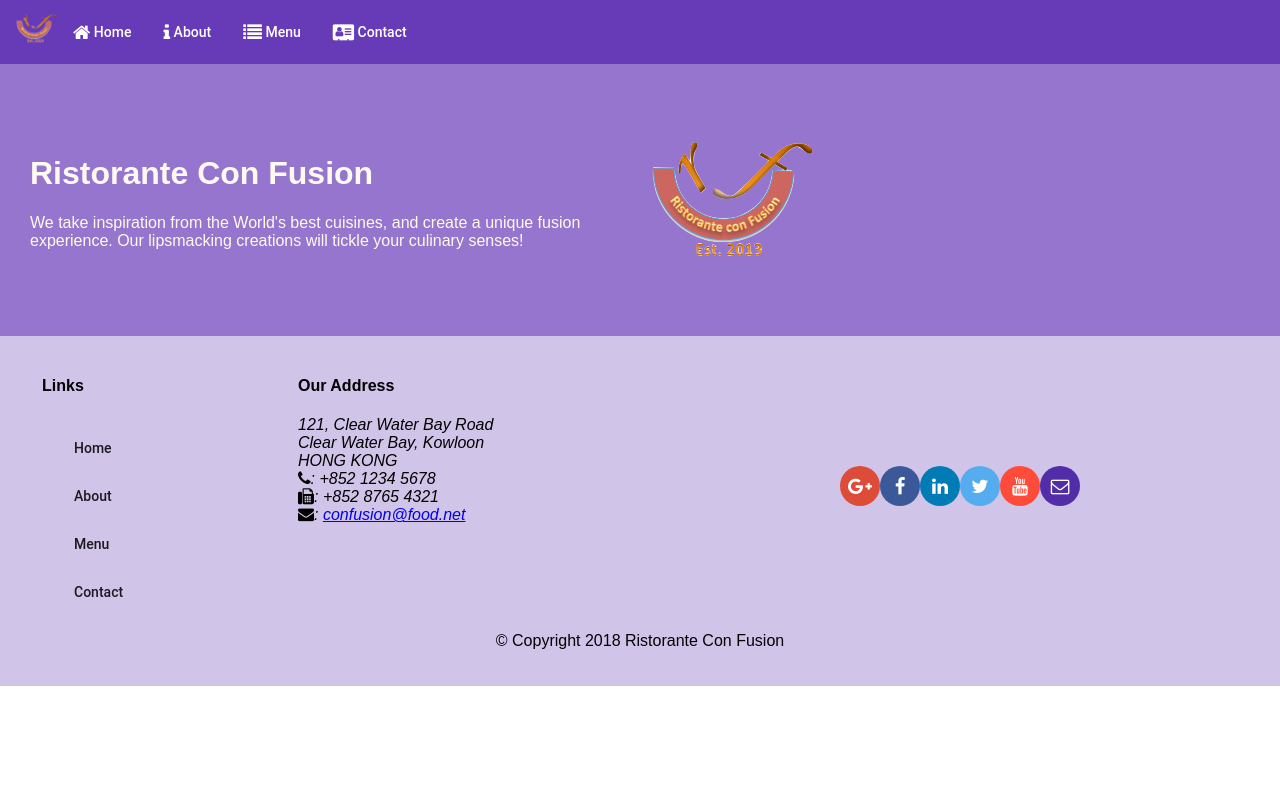
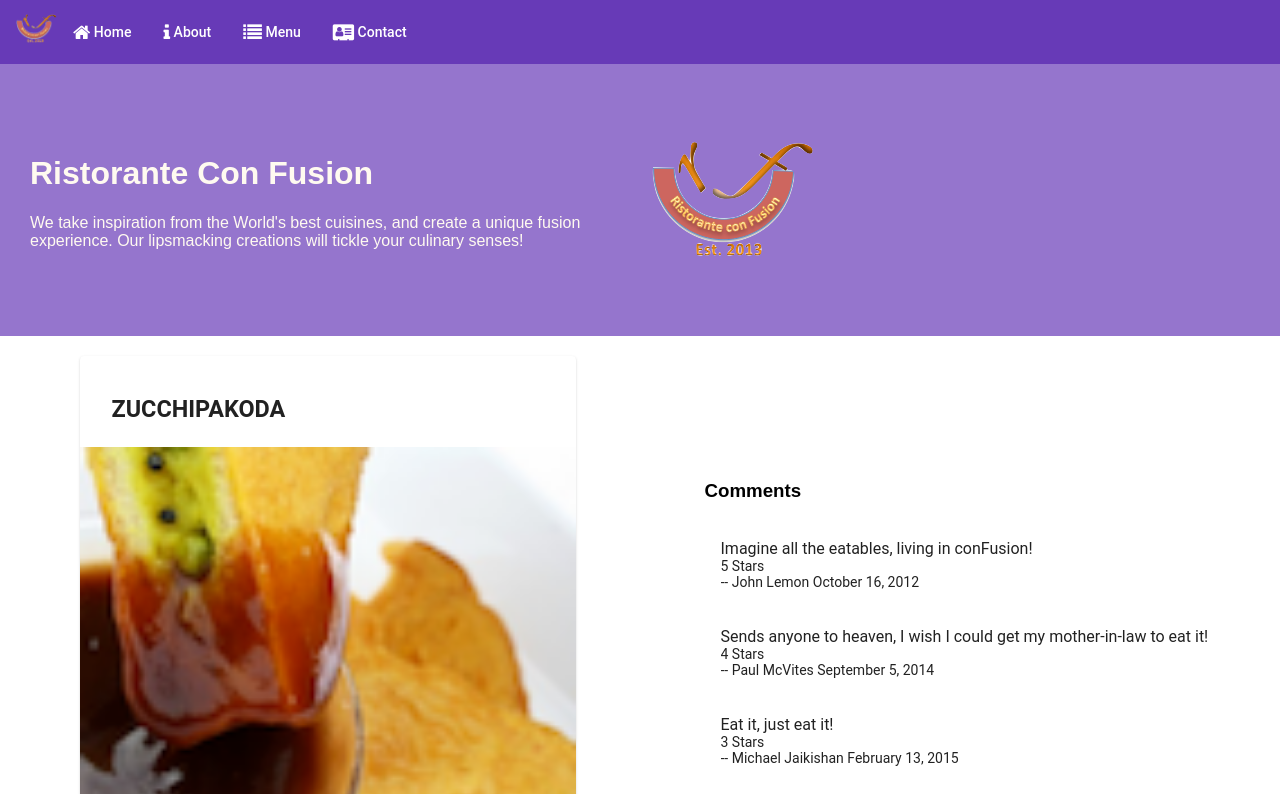
Before and after one commit to shouryalala/angular_walkthrough, an Angular app: page /dishdetail/1 in a window 1280 px wide. Before the commit this address led to /. Shown: the top 794 px of the page. Built offline with nearby package versions, Linux system fonts and the light colour scheme.

Commit message:
week2 excercise 4. understanding dynamic routes. using routerlinks to navigate

```diff
--- a/src/app/app-routing/routes.ts
+++ b/src/app/app-routing/routes.ts
@@ -10,5 +10,6 @@
     { path:'home', component: HomeComponent },
     { path:'menu', component: MenuComponent},
     { path:'contactus', component: ContactComponent},
+    { path: 'dishdetail/:id', component: DishDetailComponent},
     { path:'', redirectTo:'/home', pathMatch:'full'}
 ];
--- a/src/app/dish-detail/dish-detail.component.html
+++ b/src/app/dish-detail/dish-detail.component.html
@@ -21,6 +21,7 @@
       <mat-card-actions>
         <button mat-button>LIKE</button>
         <button mat-button>SHARE</button>
+        <button mat-button (click)="goBack()">BACK</button>
       </mat-card-actions>
     </mat-card>
   </div>
--- a/src/app/dish-detail/dish-detail.component.ts
+++ b/src/app/dish-detail/dish-detail.component.ts
@@ -1,5 +1,8 @@
 import { Component, OnInit, Input } from '@angular/core';
 import { Dish } from '../shared/dish';
+import { DishService } from '../services/dish.service';
+import { ActivatedRoute } from '@angular/router';
+import { Location } from '@angular/common';
 
 const DISH = {
   id: '0',
@@ -51,12 +54,21 @@
   styleUrls: ['./dish-detail.component.scss']
 })
 export class DishDetailComponent implements OnInit {
-  @Input()
+  //@Input()
   dish:Dish;
 
-  constructor() { }
+  constructor(private dishservice: DishService, private route: ActivatedRoute, private location: Location) {
+      console.log("Entered DishDetail constructor");
+  }
 
   ngOnInit() {
+      const id = this.route.snapshot.params['id'];
+      console.log("ID = " + id);
+      this.dish = this.dishservice.getDish(id);
+  }
+
+  goBack(): void {
+    this.location.back();
   }
 
 }
--- a/src/app/footer/footer.component.html
+++ b/src/app/footer/footer.component.html
@@ -9,10 +9,10 @@
       <div fxFlex="40" fxFlexOffset="20px">
         <h4>Links</h4>
         <mat-list>
-          <mat-list-item><a mat-button>Home</a></mat-list-item>
-          <mat-list-item><a mat-button>About</a></mat-list-item>
-          <mat-list-item><a mat-button>Menu</a></mat-list-item>
-          <mat-list-item><a mat-button>Contact</a></mat-list-item>
+            <mat-list-item><a mat-button routerLink='/home'><span class="fa fa-home fa-lg"></span> Home</a></mat-list-item>
+            <mat-list-item><a mat-button><span class="fa fa-info fa-lg"></span> About</a></mat-list-item>
+            <mat-list-item><a mat-button routerLink='/menu'><span class="fa fa-list fa-lg"></span> Menu</a></mat-list-item>
+            <mat-list-item><a mat-button routerLink="/contactus"><span class="fa fa-address-card fa-lg"></span> Contact</a></mat-list-item>
         </mat-list>
       </div>
       <div fxFlex="55">
--- a/src/app/menu/menu.component.html
+++ b/src/app/menu/menu.component.html
@@ -27,7 +27,8 @@
 
   <div fxFlex>
     <mat-grid-list cols="2" rowHeight="200px">
-      <mat-grid-tile *ngFor="let dish of dishes" (click)="onSelect(dish)">
+      <!-- <mat-grid-tile *ngFor="let dish of dishes" (click)="onSelect(dish)"> -->
+      <mat-grid-tile *ngFor="let dish of dishes" [routerLink]="['/dishdetail', dish.id]">
         <img height="200px" src={{dish.image}} alt={{dish.name}}>
         <mat-grid-tile-footer>
           <h1>{{dish.name | uppercase}}</h1>
@@ -36,5 +37,7 @@
     </mat-grid-list>
   </div>
 
-  <app-dish-detail [dish]="selectedDish"></app-dish-detail>
+  <mat-grid-tile *ngFor="let dish of dishes" [routerLink]="['/dishdetail', dish.id]"></mat-grid-tile>
+
+  <!-- <app-dish-detail [dish]="selectedDish"></app-dish-detail> -->
 </div>
--- a/src/app/menu/menu.component.ts
+++ b/src/app/menu/menu.component.ts
@@ -11,7 +11,6 @@
 
   //dishes:Dish[] = DISHES;
   dishes:Dish[];
-
   selectedDish: Dish;
 
   constructor(private dishService: DishService) { }
```
